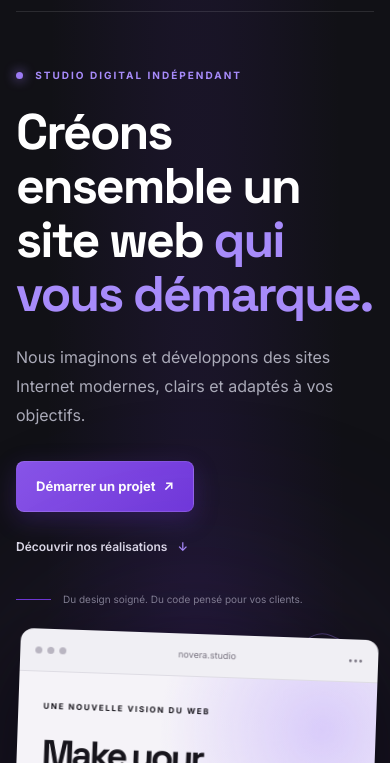
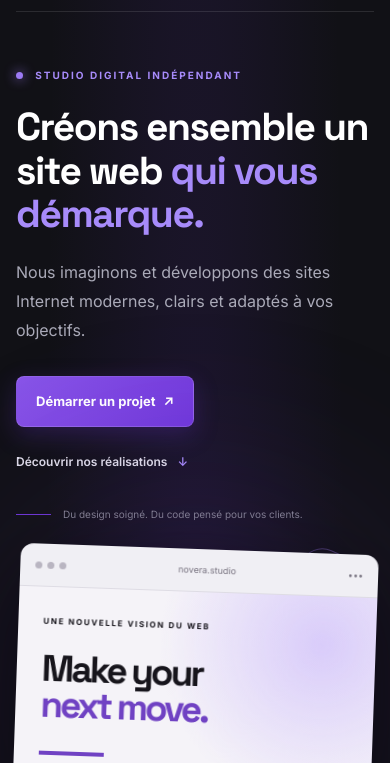
Before and after one commit to Edrexium/novera-studio, a plain HTML site: page index.html in a window 390 px wide. Shown: the part 60-823 px from the top of the page. Drawn offline with Linux system fonts and the light colour scheme.

Commit message:
Amelioration responsive mobile

```diff
--- a/style.css
+++ b/style.css
@@ -162,7 +162,7 @@ h1 span, h2 span { color: var(--lavender); }
   .nav { display: none; position: absolute; z-index: 10; top: 72px; left: 16px; right: 16px; padding: 20px; border: 1px solid var(--line); border-radius: 10px; background: #191920; flex-direction: column; align-items: stretch; }
   .nav.open { display: flex; }
   .nav-cta { text-align: center; }
-  h1 { letter-spacing: -2px; }
+  h1 { font-size: clamp(38px, 10vw, 52px); letter-spacing: -1.5px; line-height: 1.12; }
   .hero { gap: 15px; min-height: auto; padding-block: 55px; }
   .hero-note { margin-top: 35px; }
   .hero-visual { min-height: 310px; }
```
